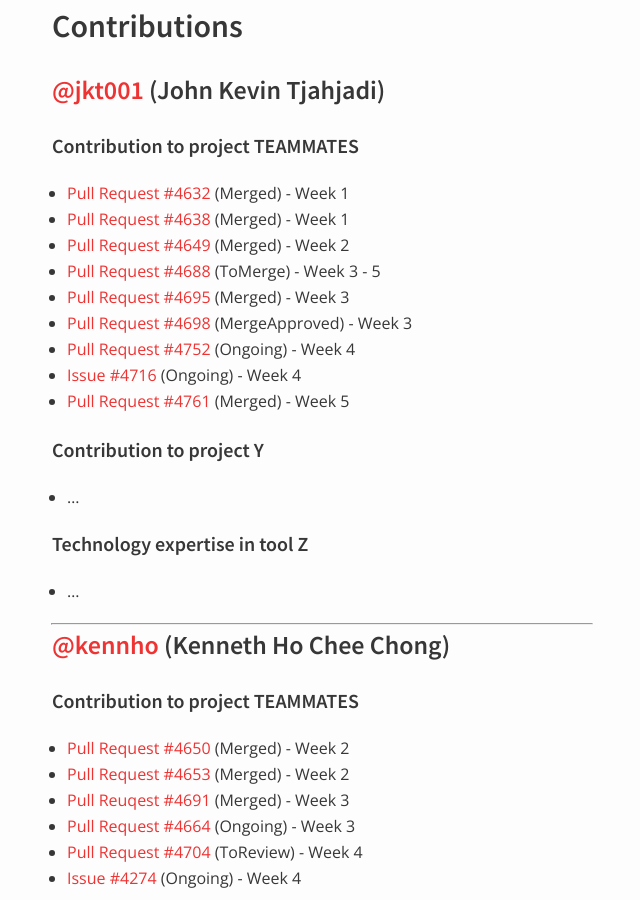
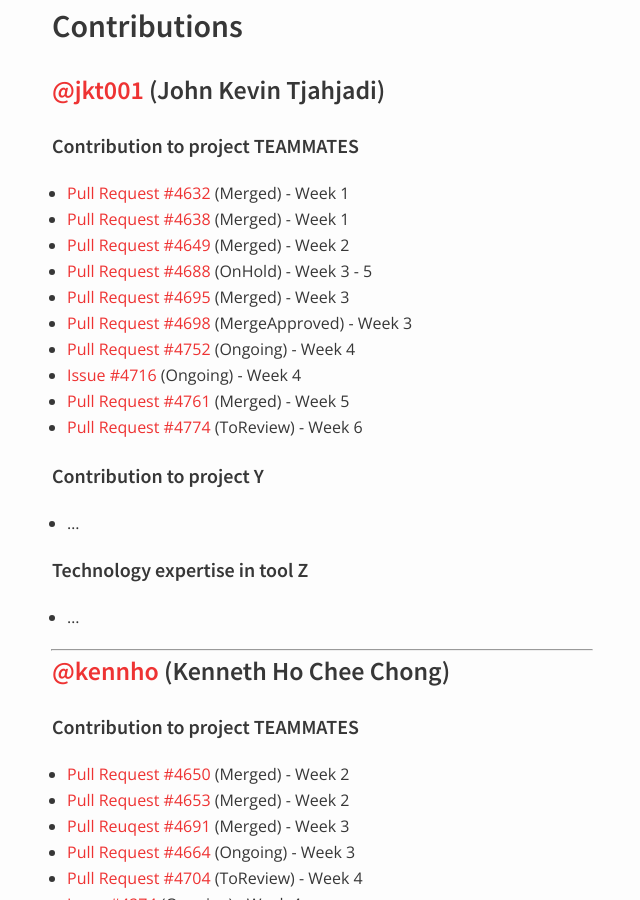
Before and after one commit to nus-oss/cs3281-AY1516S2-website, a Jekyll site: the page built from teams/teammates.md, in a window 1280 px wide and 900 px high, scrolled down 900 px. Shown: the whole window, without its empty margins (318-958 px from the left). Built offline with Jekyll 4.4.1, drawn with Linux system fonts in a browser that asks for light colours.

Commit message:
updated progress for jkt001 again

```diff
--- a/teams/teammates.md
+++ b/teams/teammates.md
@@ -39,12 +39,13 @@ permalink: /teams/teammates/
  * [Pull Request #4632](https://github.com/TEAMMATES/repo/pull/4632) (Merged) - Week 1
  * [Pull Request #4638](https://github.com/TEAMMATES/repo/pull/4638) (Merged) - Week 1
  * [Pull Request #4649](https://github.com/TEAMMATES/repo/pull/4649) (Merged) - Week 2
- * [Pull Request #4688](https://github.com/TEAMMATES/repo/pull/4688) (ToMerge) - Week 3 - 5
+ * [Pull Request #4688](https://github.com/TEAMMATES/repo/pull/4688) (OnHold) - Week 3 - 5
  * [Pull Request #4695](https://github.com/TEAMMATES/repo/pull/4695) (Merged) - Week 3
  * [Pull Request #4698](https://github.com/TEAMMATES/repo/pull/4698) (MergeApproved) - Week 3
  * [Pull Request #4752](https://github.com/TEAMMATES/teammates/pull/4752) (Ongoing) - Week 4
  * [Issue #4716](https://github.com/TEAMMATES/repo/issues/4716) (Ongoing) - Week 4
  * [Pull Request #4761](https://github.com/TEAMMATES/teammates/pull/4761) (Merged) - Week 5
+ * [Pull Request #4774](https://github.com/TEAMMATES/teammates/pull/4774) (ToReview) - Week 6
 
 #### Contribution to project Y
  * ...
```
